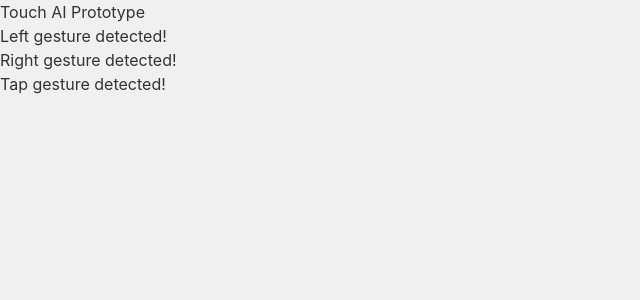
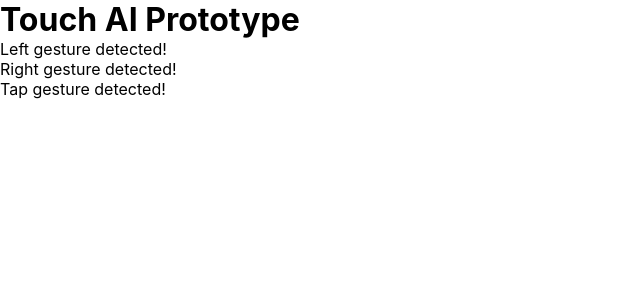
Before and after one commit to EricSense/TouchAi, a Next.js app: page / in a window 1280 px wide. Shown: the top 300 px of the page, without its empty margins (0-640 px from the left). Built offline with nearby package versions, Linux system fonts and the light colour scheme.

Commit message:
Remove all Tailwind/PostCSS config - use basic CSS only

```diff
--- a/next.config.js
+++ b/next.config.js
@@ -1,7 +1,3 @@
 module.exports = {
   reactStrictMode: true,
-  swcMinify: true,
-  images: {
-    domains: ['example.com'], // Add your image host domains here
-  },
-};
+}
--- a/postcss.config.js
+++ /dev/null
@@ -1,6 +0,0 @@
-module.exports = {
-  plugins: {
-    tailwindcss: {},
-    autoprefixer: {},
-  },
-};
--- a/styles/globals.css
+++ b/styles/globals.css
@@ -1,11 +1,17 @@
-@tailwind base;
-@tailwind components;
-@tailwind utilities;
+* {
+  margin: 0;
+  padding: 0;
+  box-sizing: border-box;
+}
 
-/* Global Styles */
+html,
 body {
-    margin: 0;
-    font-family: 'Inter', sans-serif;
-    background-color: #f0f0f0;
-    color: #333;
+  font-family: -apple-system, BlinkMacSystemFont, 'Segoe UI', 'Roboto', 'Oxygen',
+    'Ubuntu', 'Cantarell', 'Fira Sans', 'Droid Sans', 'Helvetica Neue', sans-serif;
+  -webkit-font-smoothing: antialiased;
+  -moz-osx-font-smoothing: grayscale;
 }
+
+code {
+  font-family: source-code-pro, Menlo, Monaco, Consolas, 'Courier New', monospace;
+}
--- a/tailwind.config.js
+++ /dev/null
@@ -1,10 +0,0 @@
-module.exports = {
-  content: [
-    './pages/**/*.{js,ts,jsx,tsx}',
-    './components/**/*.{js,ts,jsx,tsx}',
-  ],
-  theme: {
-    extend: {},
-  },
-  plugins: [],
-};
```
Also changed, not shown: 1 other file (tests, documents, lock files or other folders).
